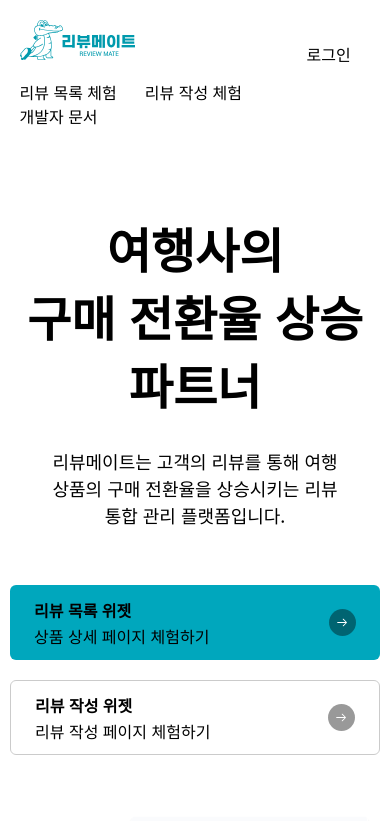
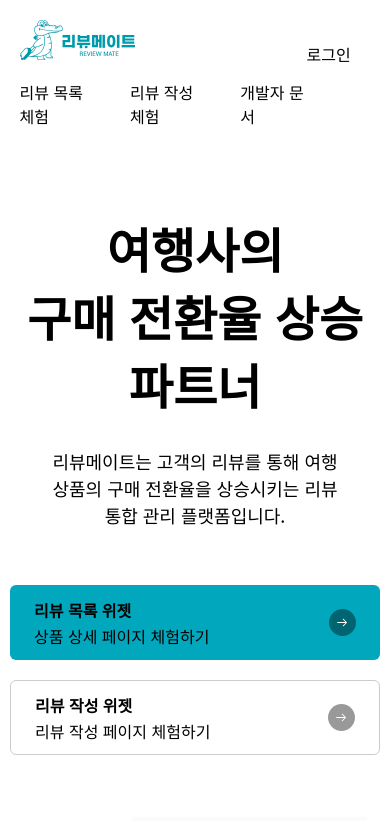
Before and after one commit to Review-Mate/Review-Mate-Demo, a Next.js app: page / in a window 390 px wide. Shown: the top 821 px of the page. Built offline with nearby package versions, Linux system fonts and the light colour scheme.

Commit message:
design: nav css fix

```diff
--- a/components/NavBar.tsx
+++ b/components/NavBar.tsx
@@ -22,12 +22,12 @@ export default function NavBar() {
           <div className='mr-7'>
             <Link href='/demo/product'>리뷰 목록 체험</Link>
           </div>
-          <div>
+          <div className='mr-7'>
             <Link href='/demo/beforeReview'>리뷰 작성 체험</Link>
           </div>
-        </div>
-        <div className='w-23 md:w-25'>
-          <Link href='/guide/startGuide'>개발자 문서</Link>
+          <div className='w-23 md:w-25'>
+            <Link href='/guide/startGuide'>개발자 문서</Link>
+          </div>
         </div>
       </div>
 
```
